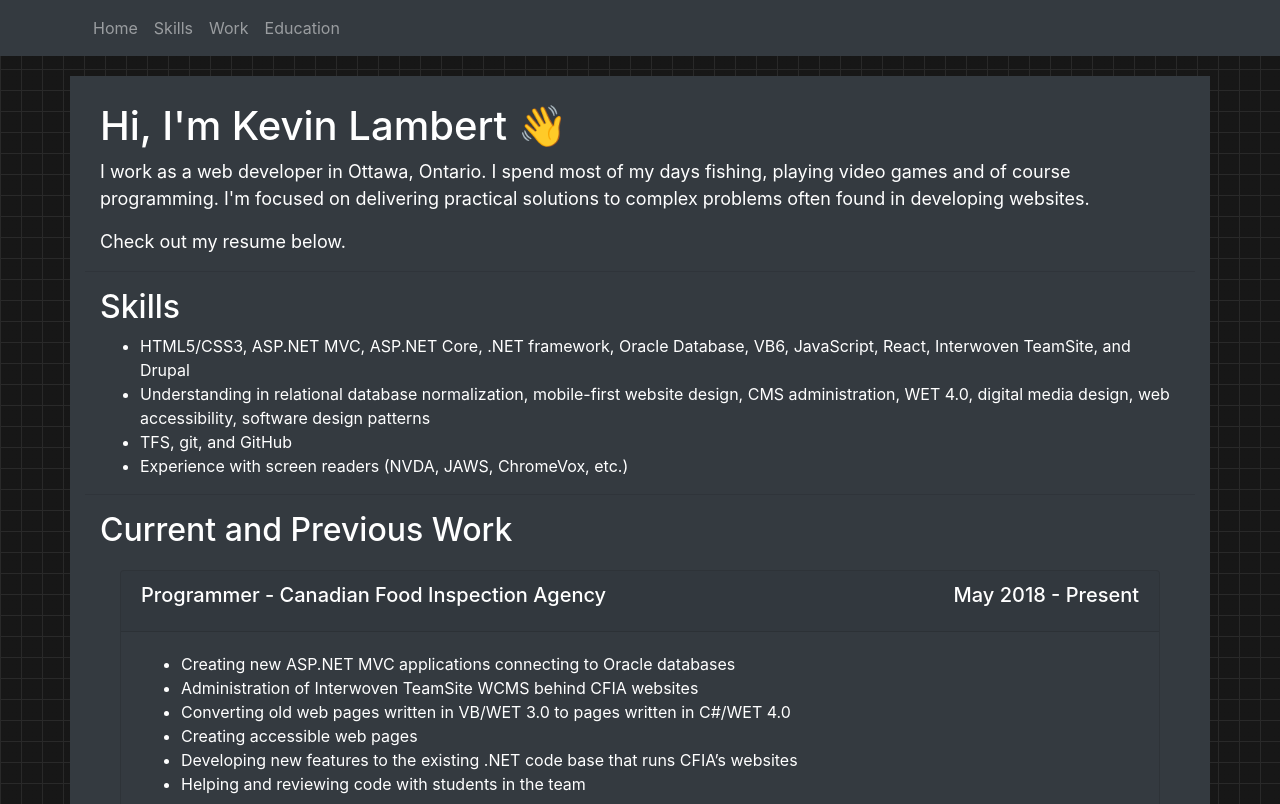
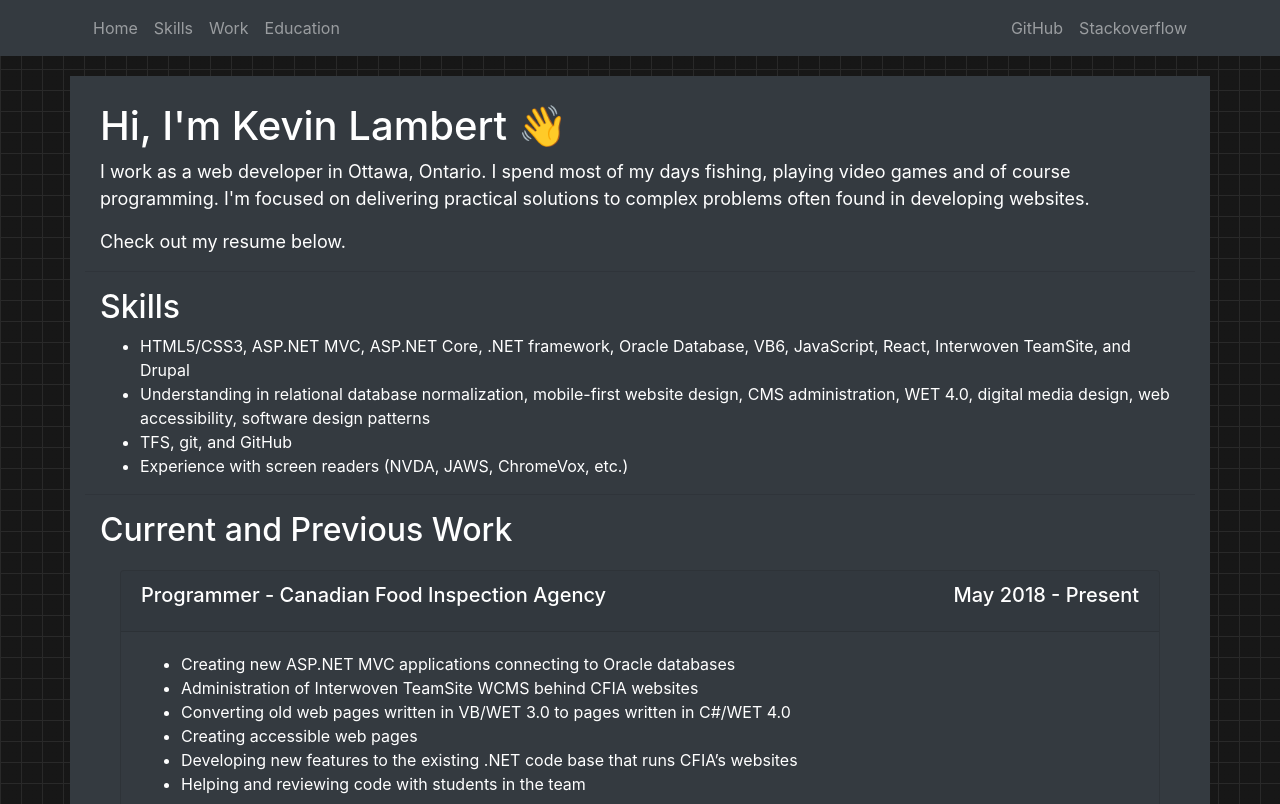
Before and after one commit to KevinLamb/kevinlamb_website, a plain HTML site: page index.html in a window 1280 px wide. Shown: the top 804 px of the page. Drawn offline with nearby package versions, Linux system fonts and the light colour scheme.

Commit message:
Adding links to GitHub and Stackoverflow

```diff
--- a/index.html
+++ b/index.html
@@ -31,6 +31,15 @@
                         </li>
                         <li class="nav-item">
                             <a class="nav-link smooth" href="#education-header">Education</a>
+                        </li>
+                    </ul>
+
+                    <ul class="navbar-nav">
+                        <li class="nav-item">
+                            <a class="nav-link" href="https://github.com/KevinLamb">GitHub</a>
+                        </li>
+                        <li class="nav-item">
+                            <a class="nav-link" href="https://stackoverflow.com/users/10336429/kevinlamb">Stackoverflow</a>
                         </li>
                     </ul>
                 </div>
```
